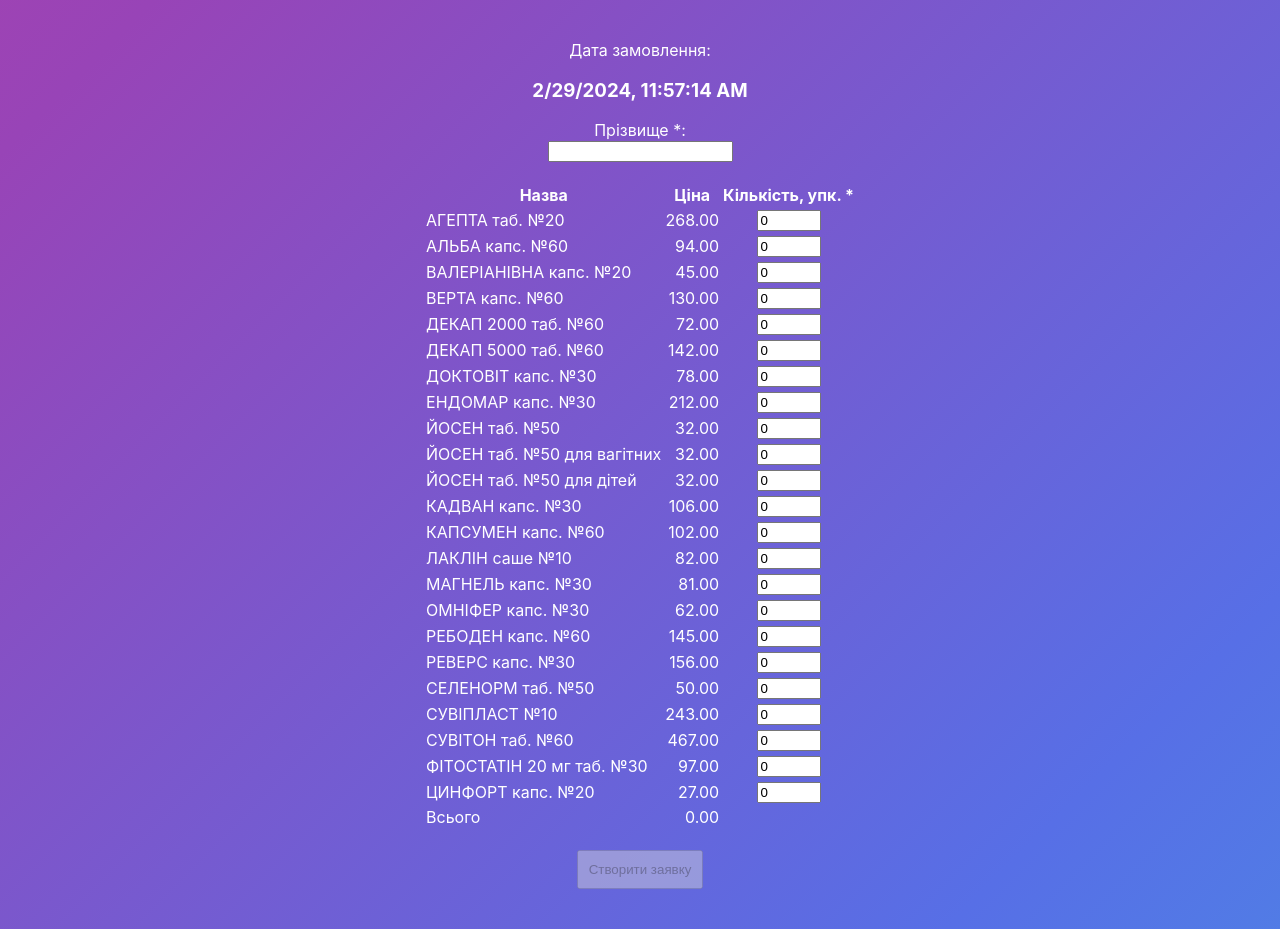
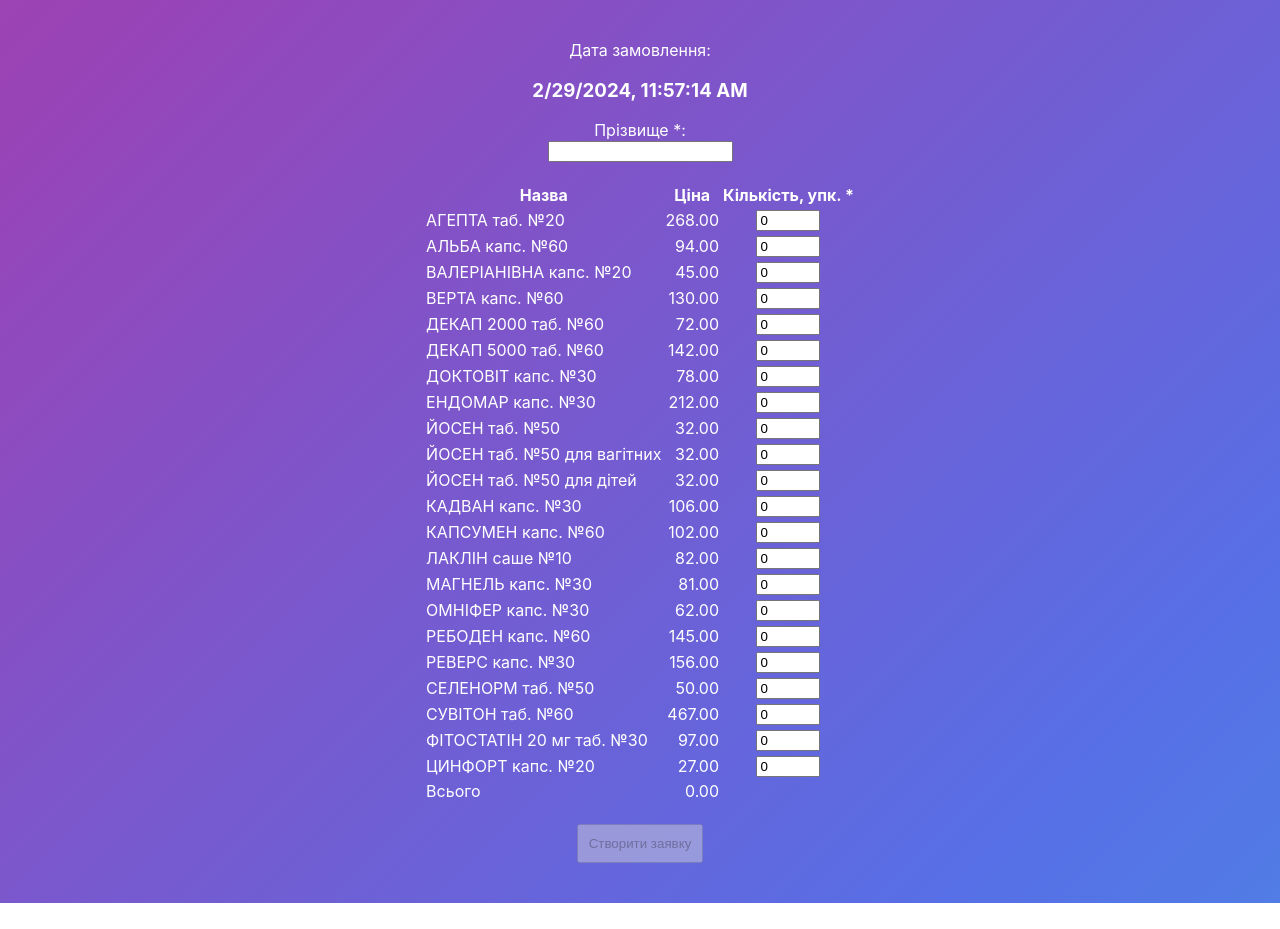
Before and after one commit to OMNISAMPLE/omnisample.github.io, a React (Create React App) app: page /#/ in a window 1280 px wide. After the commit the page ends 903 px from the top, so only its background shows below. Built offline with nearby package versions, Linux system fonts and the light colour scheme; no server answers.

Commit message:
Price revision

```diff
--- a/package.json
+++ b/package.json
@@ -17,7 +17,7 @@
   },
   "scripts": {
     "start": "react-scripts start",
-    "build": "react-scripts build",
+    "build": "rm -rf docs/* &&react-scripts build && cp -R build/* docs",
     "test": "react-scripts test",
     "eject": "react-scripts eject"
   },
--- a/src/config.js
+++ b/src/config.js
@@ -25,7 +25,6 @@ const config = {
     ["РЕВЕРС капс. №30", 156.0, 0],
     ["СЕЛЕНОРМ таб. №50", 50.0, 0],
     ["СУВІТОН таб. №60", 467.0, 0],
-    ["СУВІПЛАСТ №10", 243.0, 0],
     ["ФІТОСТАТІН 20 мг таб. №30", 97.0, 0],
     ["ЦИНФОРТ капс. №20", 27.0, 0],
   ]
```
Also changed, not shown: 8 other files (tests, documents, lock files or other folders).
